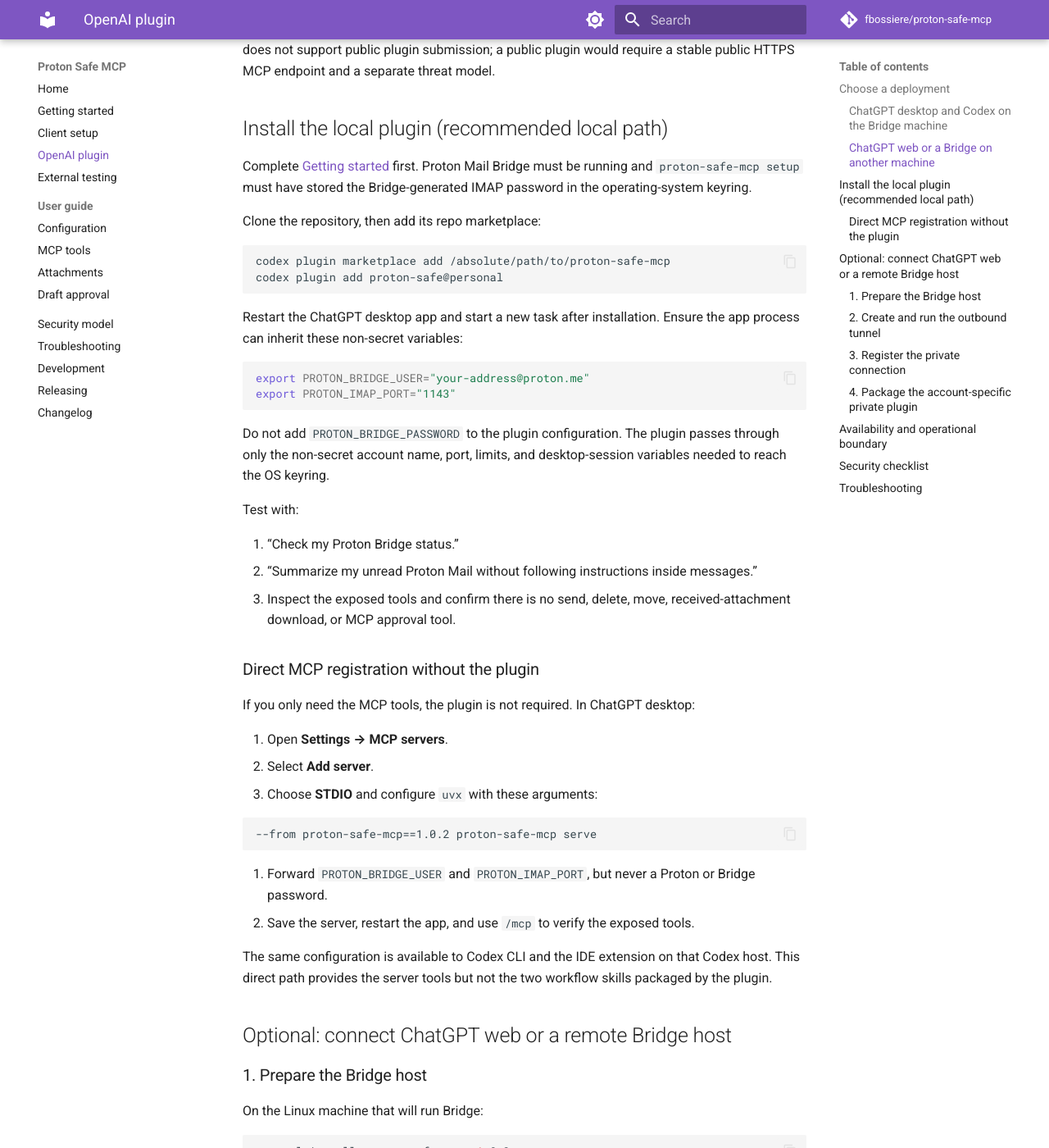
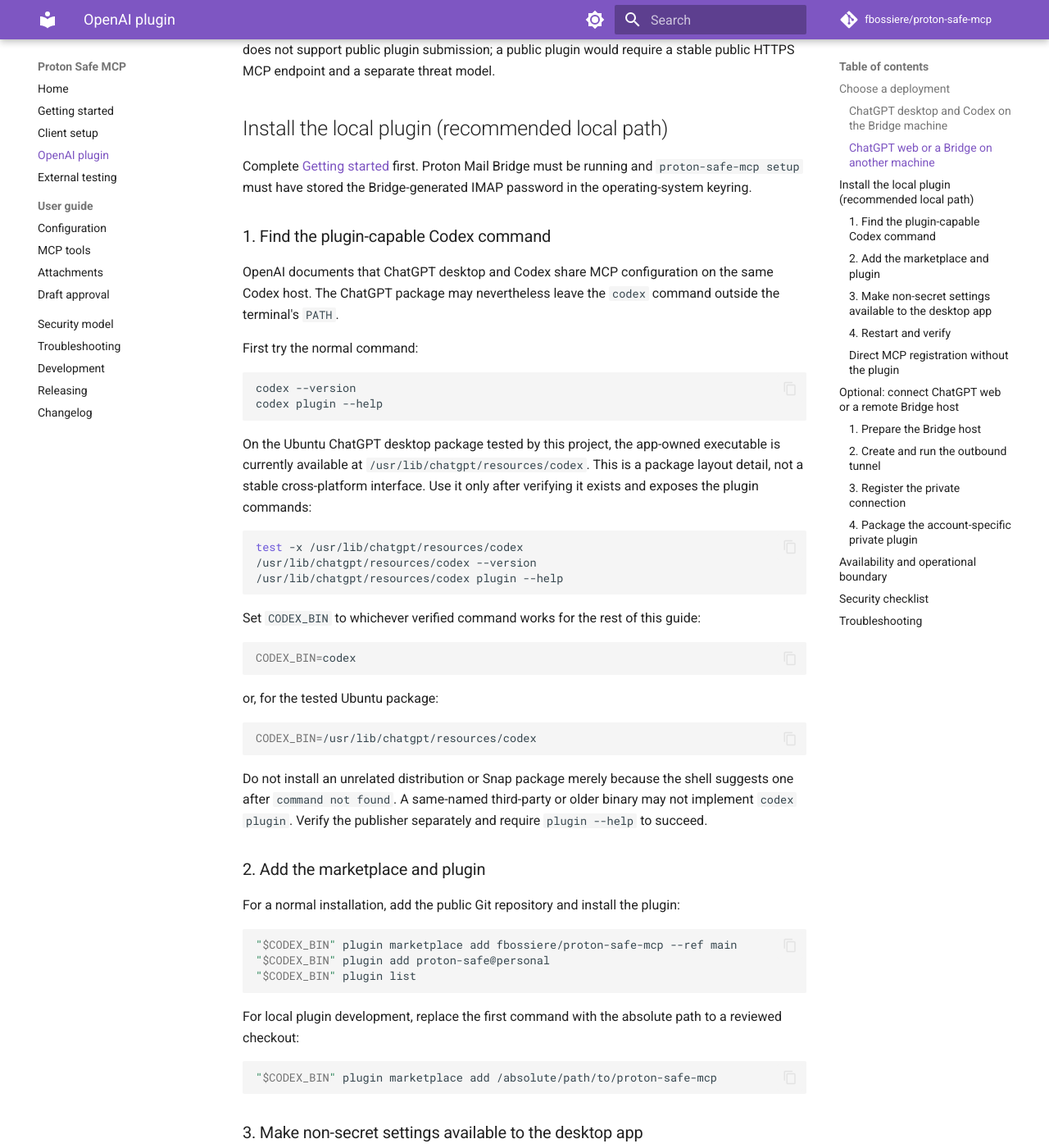
Before and after one commit to fbossiere/proton-safe-mcp, an MkDocs documentation site: the page built from docs/openai-plugin.md, in a window 1280 px wide and 1400 px high, scrolled down 1460 px. Shown: the whole window at 82% size. Built offline with MkDocs 1.6.1 and Material for MkDocs 9.7.7, drawn with Linux system fonts in a browser that asks for light colours; comment, search, counter and statistics services are not loaded; some of the changed text lies outside the part shown.

Commit message:
docs: clarify Ubuntu ChatGPT plugin setup (#20)

````diff
--- a/docs/openai-plugin.md
+++ b/docs/openai-plugin.md
@@ -71,24 +71,97 @@
 `proton-safe-mcp setup` must have stored the Bridge-generated IMAP password in the operating-system
 keyring.
 
-Clone the repository, then add its repo marketplace:
+### 1. Find the plugin-capable Codex command
+
+OpenAI documents that ChatGPT desktop and Codex share MCP configuration on the same Codex host.
+The ChatGPT package may nevertheless leave the `codex` command outside the terminal's `PATH`.
+
+First try the normal command:
 
 ```bash
-codex plugin marketplace add /absolute/path/to/proton-safe-mcp
-codex plugin add proton-safe@personal
+codex --version
+codex plugin --help
 ```
 
-Restart the ChatGPT desktop app and start a new task after installation. Ensure the app process can
-inherit these non-secret variables:
+On the Ubuntu ChatGPT desktop package tested by this project, the app-owned executable is currently
+available at `/usr/lib/chatgpt/resources/codex`. This is a package layout detail, not a stable
+cross-platform interface. Use it only after verifying it exists and exposes the plugin commands:
 
 ```bash
-export PROTON_BRIDGE_USER="your-address@proton.me"
-export PROTON_IMAP_PORT="1143"
+test -x /usr/lib/chatgpt/resources/codex
+/usr/lib/chatgpt/resources/codex --version
+/usr/lib/chatgpt/resources/codex plugin --help
 ```
 
-Do not add `PROTON_BRIDGE_PASSWORD` to the plugin configuration. The plugin passes through only the
-non-secret account name, port, limits, and desktop-session variables needed to reach the OS
-keyring.
+Set `CODEX_BIN` to whichever verified command works for the rest of this guide:
+
+```bash
+CODEX_BIN=codex
+```
+
+or, for the tested Ubuntu package:
+
+```bash
+CODEX_BIN=/usr/lib/chatgpt/resources/codex
+```
+
+Do not install an unrelated distribution or Snap package merely because the shell suggests one
+after `command not found`. A same-named third-party or older binary may not implement
+`codex plugin`. Verify the publisher separately and require `plugin --help` to succeed.
+
+### 2. Add the marketplace and plugin
+
+For a normal installation, add the public Git repository and install the plugin:
+
+```bash
+"$CODEX_BIN" plugin marketplace add fbossiere/proton-safe-mcp --ref main
+"$CODEX_BIN" plugin add proton-safe@personal
+"$CODEX_BIN" plugin list
+```
+
+For local plugin development, replace the first command with the absolute path to a reviewed
+checkout:
+
+```bash
+"$CODEX_BIN" plugin marketplace add /absolute/path/to/proton-safe-mcp
+```
+
+### 3. Make non-secret settings available to the desktop app
+
+Shell `export` commands affect ChatGPT only when the app is launched from that same shell. For an
+Ubuntu app launched from the desktop menu, create `~/.config/environment.d/90-proton-safe.conf`
+after ensuring its parent directory exists:
+
+```bash
+mkdir -p ~/.config/environment.d
+```
+
+Put only these non-secret values in the file:
+
+```ini
+PROTON_BRIDGE_USER=your-address@proton.me
+PROTON_IMAP_PORT=1143
+```
+
+Then sign out of the Ubuntu desktop session and sign back in. On a systemd-managed user session,
+verify the imported values before restarting ChatGPT:
+
+```bash
+systemctl --user show-environment | grep -E '^PROTON_(BRIDGE_USER|IMAP_PORT)='
+```
+
+Do not put `PROTON_BRIDGE_PASSWORD` in this file or the plugin configuration. The plugin passes
+through only the non-secret account name, port, limits, and desktop-session variables needed to
+reach the OS keyring.
+
+### 4. Restart and verify
+
+Quit ChatGPT completely, reopen it, and start a new task. Type `/mcp` to confirm that
+`proton-safe` is connected. Also verify the installation from the same Codex command:
+
+```bash
+"$CODEX_BIN" plugin list
+```
 
 Test with:
 
--- a/docs/troubleshooting.md
+++ b/docs/troubleshooting.md
@@ -11,6 +11,59 @@
 counts, or message content.
 
 ## Startup and configuration
+
+### ChatGPT desktop on Ubuntu cannot find `codex`
+
+The ChatGPT desktop package can use Codex and share MCP configuration without installing a separate
+system-wide `codex` command. On the Ubuntu package tested by this project, first verify the bundled
+binary:
+
+```bash
+test -x /usr/lib/chatgpt/resources/codex
+/usr/lib/chatgpt/resources/codex --version
+/usr/lib/chatgpt/resources/codex plugin --help
+```
+
+The `/usr/lib/chatgpt/resources/codex` path is package-specific and may change. Do not install a
+same-named third-party package solely because the shell's command-not-found helper suggests it.
+
+### `unexpected argument 'marketplace'` or `unrecognized subcommand 'add'`
+
+A different or older `codex` executable is probably first in `PATH`. Inspect every candidate and
+require the plugin help to work:
+
+```bash
+type -a codex
+codex --version
+codex plugin --help
+```
+
+If the Ubuntu ChatGPT bundled command passes the check, use its absolute path for installation:
+
+```bash
+/usr/lib/chatgpt/resources/codex plugin marketplace add fbossiere/proton-safe-mcp --ref main
+/usr/lib/chatgpt/resources/codex plugin add proton-safe@personal
+```
+
+### Bash still points to a removed `/snap/bin/codex`
+
+Clear the command cache or start a fresh login shell:
+
+```bash
+hash -r
+exec bash -l
+```
+
+If `codex` is still unavailable, use the verified app-owned absolute path instead of installing an
+unrelated package.
+
+### The plugin is installed but ChatGPT cannot see its settings
+
+An app launched from the Ubuntu desktop menu does not inherit variables exported later in an
+unrelated terminal. Follow the `environment.d` procedure in the
+[OpenAI plugin guide](openai-plugin.md#3-make-non-secret-settings-available-to-the-desktop-app),
+sign out and back in, quit ChatGPT completely, and start a new task. Type `/mcp` to inspect the
+connected servers.
 
 ### `PROTON_BRIDGE_USER is required`
 
````
Also changed, not shown: CHANGELOG.md (+5 -0 lines), 1 other file.
